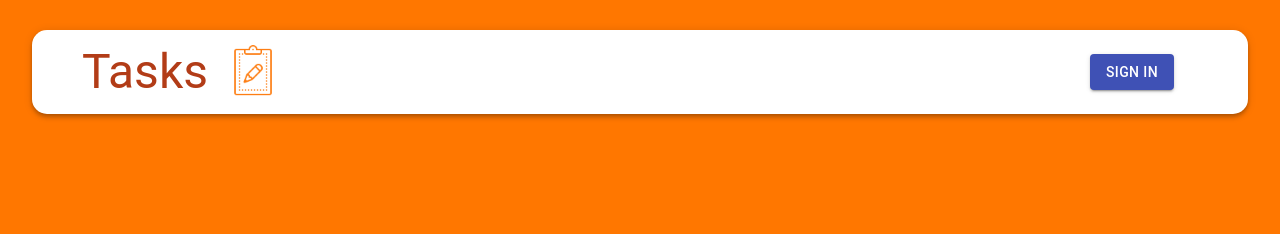
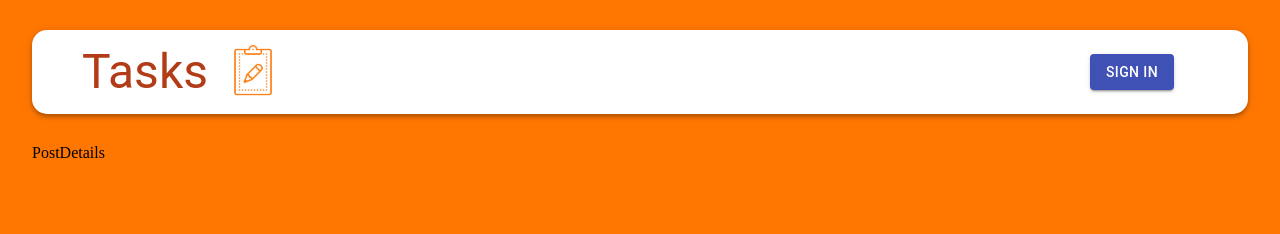
Before and after one commit to Mabast1/social-media, a React (Create React App) app in the folder client/: page /posts/1 in a window 1280 px wide. Before the commit this address had no page. Shown: the top 234 px of the page. Built offline with nearby package versions, Linux system fonts and the light colour scheme.

Commit message:
Created routes for Post Details (new component)

```diff
--- a/client/src/App.js
+++ b/client/src/App.js
@@ -5,6 +5,7 @@ import { Container } from "@material-ui/core";
 import Navbar from "./components/Navbar/Navbar";
 import Home from "./components/Home/Home";
 import Auth from "./components/Auth/Auth";
+import PostDetails from "./components/PostDetails/PostDetails";
 
 const App = () => {
   return (
@@ -15,6 +16,7 @@ const App = () => {
           <Route path="/" element={() => <Navigate to="/posts" />} />
           <Route path="/posts" element={<Home />} />
           <Route path="/posts/search" element={<Home />} />
+          <Route path="/posts/:id" element={<PostDetails />} />
           <Route path="/auth" element={<Auth />} />
         </Routes>
       </Container>
--- /dev/null
+++ b/client/src/components/PostDetails/PostDetails.jsx
@@ -0,0 +1,7 @@
+import React from "react";
+
+const PostDetails = () => {
+  return <div>PostDetails</div>;
+};
+
+export default PostDetails;
```
